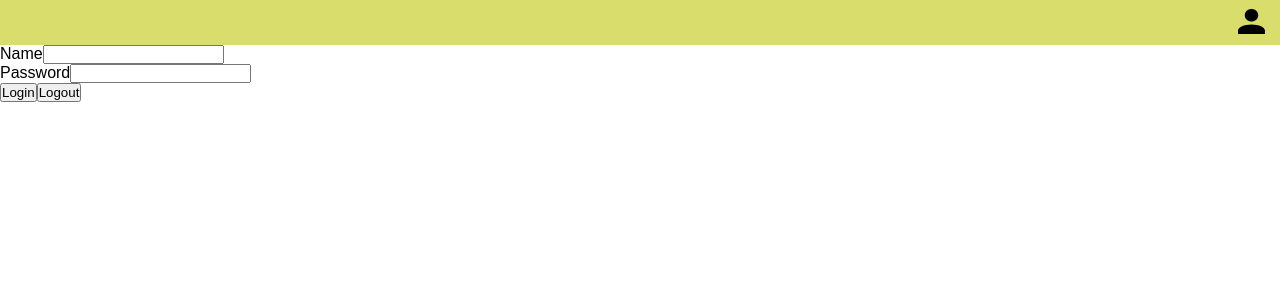
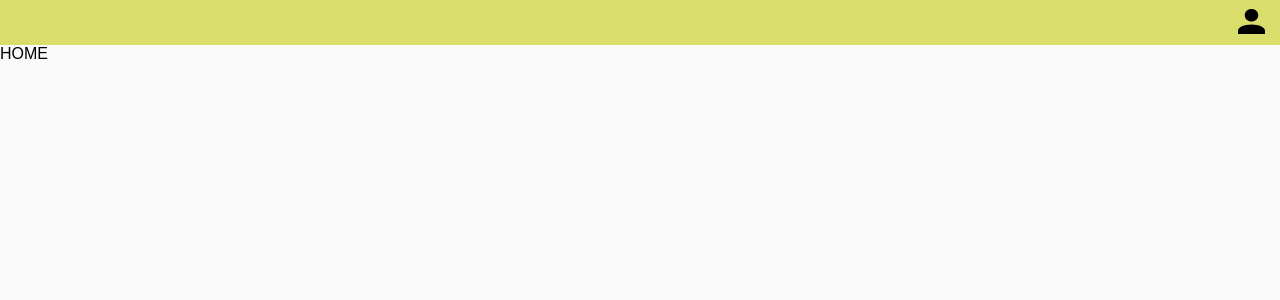
Before and after one commit to amorosAlvaro/full-stack-mern-bike-exchange, a React (Create React App) app in the folder client/: page / in a window 1280 px wide. Shown: the top 300 px of the page. Built offline with nearby package versions, Linux system fonts and the light colour scheme.

Commit message:
add routes in index

```diff
--- a/client/package.json
+++ b/client/package.json
@@ -12,7 +12,7 @@
     "react": "^17.0.2",
     "react-dom": "^17.0.2",
     "react-redux": "^7.2.6",
-    "react-router": "^6.0.2",
+    "react-router-dom": "^6.0.2",
     "react-scripts": "4.0.3",
     "redux": "^4.1.2",
     "redux-thunk": "^2.4.1",
--- a/client/src/App.js
+++ b/client/src/App.js
@@ -1,22 +1,26 @@
-import { Switch, Route } from 'react-router-dom';
+import { BrowserRouter, Routes, Route } from 'react-router-dom';
 
-import Details from './components/details/details';
-import List from './components/list/list';
 import Login from './components/login/login';
 import Header from './components/common/Header/Header.js';
+import Home from './components/Home/Home';
 import './App.scss';
 
 function App() {
   return (
     <>
-      <div>
-        <Header />
+      <div className="App">
+        <BrowserRouter>
+          <header className="App-header">
+            <Header />
+          </header>
+          <main>
+            <Routes>
+              <Route path="/" element={<Home />} />
+              <Route path="/login" element={<Login />} />{' '}
+            </Routes>
+          </main>
+        </BrowserRouter>
       </div>
-      <switch>
-        <div>
-          <Login />
-        </div>
-      </switch>
     </>
   );
 }
--- a/client/src/components/Home/Home.js
+++ b/client/src/components/Home/Home.js
@@ -0,0 +1,7 @@
+import React from 'react';
+
+function Home() {
+  return <div>HOME</div>;
+}
+
+export default Home;
```
Also changed, not shown: 1 other file (tests, documents, lock files or other folders).
